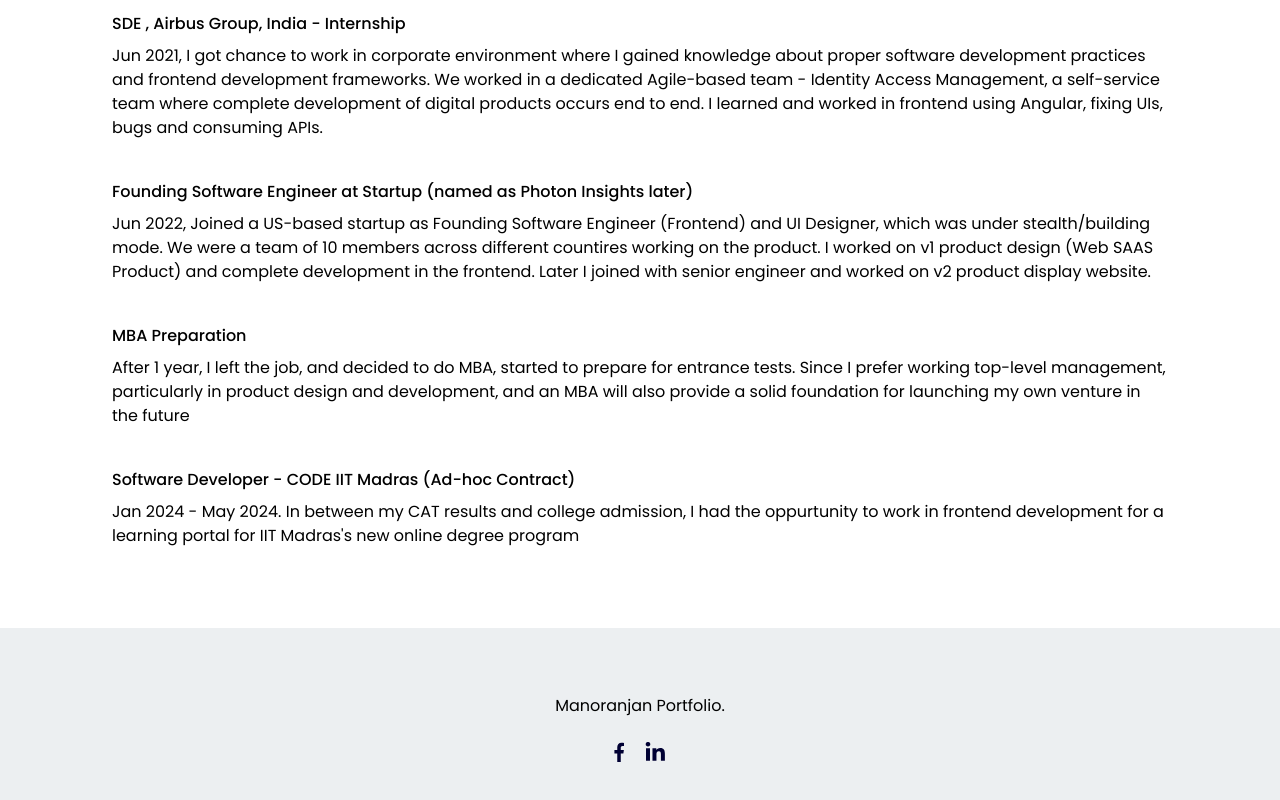
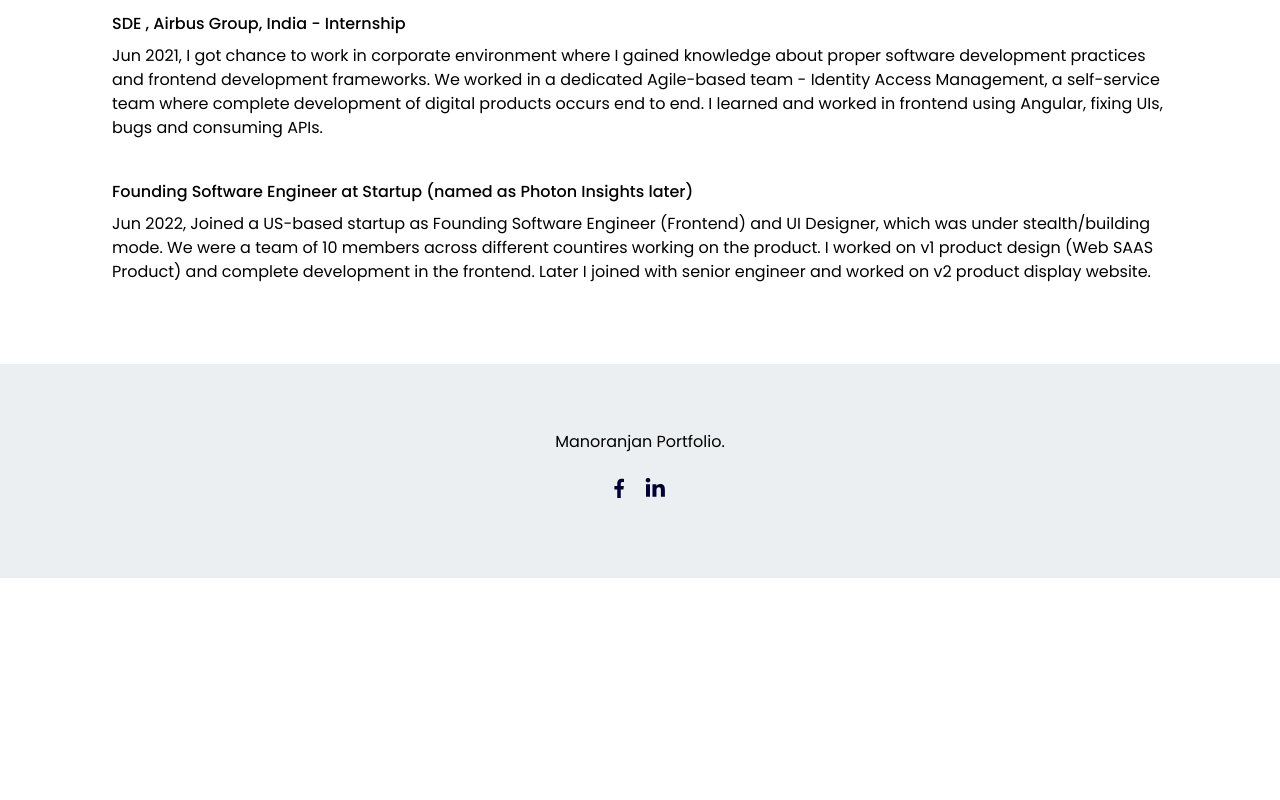
Before and after one commit to manoranjan99/manoranjan-website, a website: page src/about.html in a window 1280 px wide. Shown: the part 1182-1982 px from the top of the page. After the commit the page ends 1760 px from the top, so only its background shows below. Drawn offline with Linux system fonts and the light colour scheme.

Commit message:
updated about page

```diff
--- a/src/about.html
+++ b/src/about.html
@@ -107,10 +107,7 @@
             <div>Jun 2021, I got chance to work in corporate environment where I gained knowledge about proper software development practices and frontend development frameworks. We worked in a dedicated Agile-based team - Identity Access Management, a self-service team where complete development of digital products occurs end to end. I learned and worked in frontend using Angular, fixing UIs, bugs and consuming APIs.</div>
             <div class="font-medium mt-10 mb-2">Founding Software Engineer at Startup (named as Photon Insights later)</div>
             <div>Jun  2022, Joined a US-based startup as Founding Software Engineer (Frontend) and UI Designer, which was under stealth/building mode. We were a team of 10 members across different countires working on the product. I worked on v1 product design (Web SAAS Product) and complete development in the frontend. Later I joined with senior engineer and worked on v2 product display website.</div>
-            <div class="font-medium mt-10 mb-2">MBA Preparation</div>
-            <div>After 1 year, I left the job, and decided to do MBA, started to prepare for entrance tests. Since I prefer working top-level management, particularly in product design and development, and an MBA will also provide a solid foundation for launching my own venture in the future</div>
-            <div class="font-medium mt-10 mb-2">Software Developer - CODE IIT Madras (Ad-hoc Contract)</div>
-            <div>Jan 2024 - May 2024. In between my CAT results and college admission, I had the oppurtunity to work in frontend development for a learning portal for IIT Madras's new online degree program</div>
+
         </section>
 
 
```
